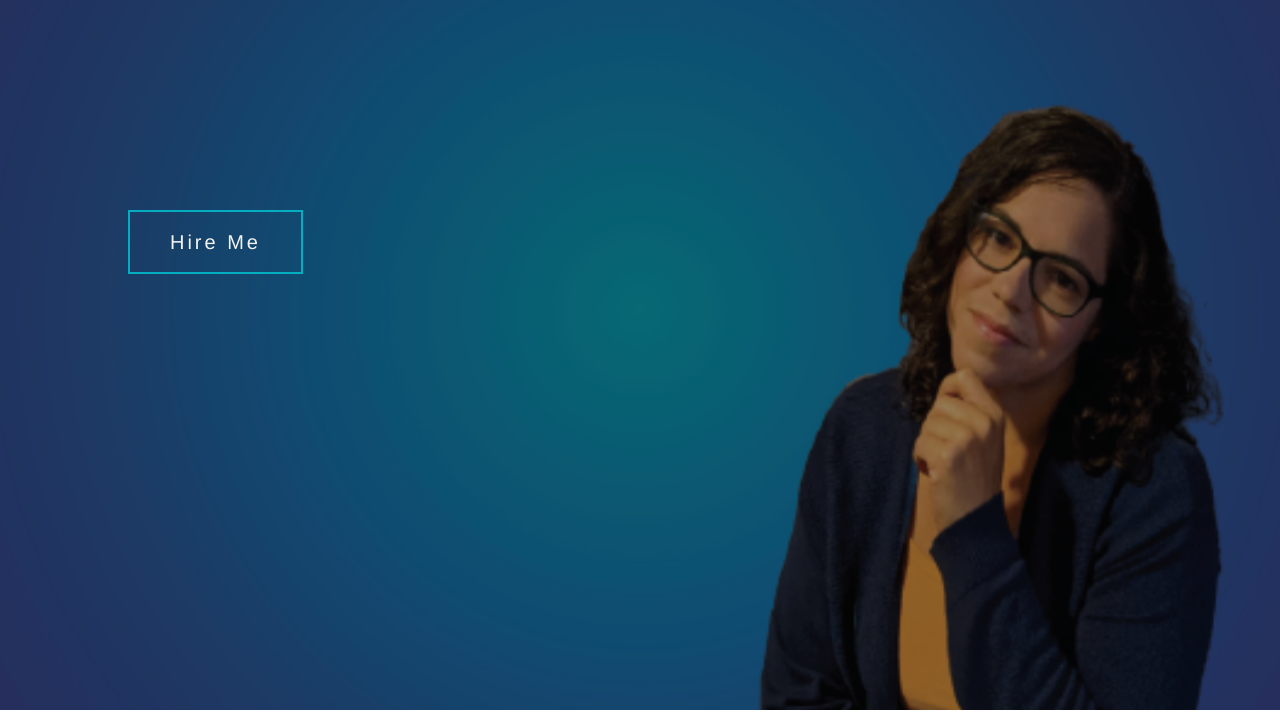
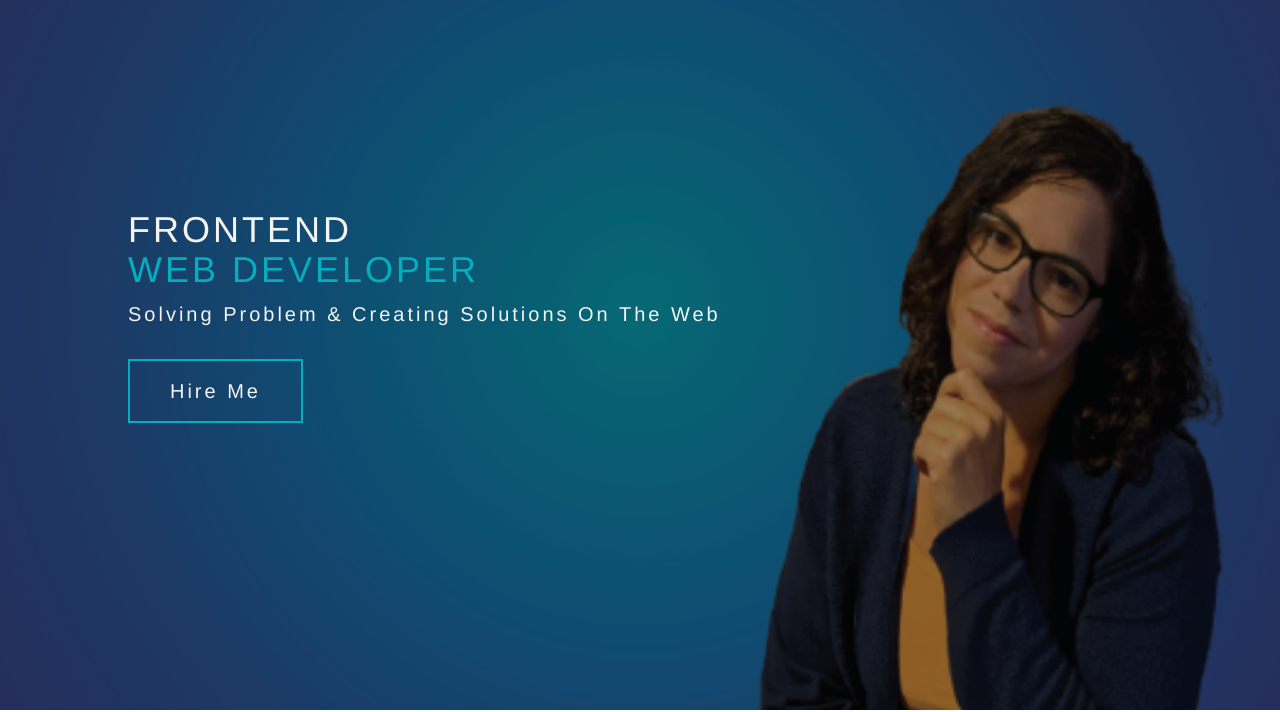
Before and after one commit to Cmmh1101/my-portfolio, a website: page public/index.html in a window 1280 px wide. Shown: the part 90-802 px from the top of the page. Drawn offline with nearby package versions, Linux system fonts and the light colour scheme.

Commit message:
changed hero text

```diff
--- a/public/index.html
+++ b/public/index.html
@@ -37,9 +37,8 @@
             <div class="container-image"></div>
         </div>
         <div class="hero-text">
-            <!-- <h1>
-                <span class="firstWord">frontend developer</span><br />Solving Problems <br />& Creating Solutions on the web!
-            </h1> -->
+            <h1>frontend <br /> <span class="firstWord"> web Developer</span></h1>
+            <p>solving problem & creating solutions on the web</p>
             <a href="#contactme" class="resume-cta">Hire Me</a>
         </div>
         <div class="arrow-down">
--- a/public/style.css
+++ b/public/style.css
@@ -147,6 +147,11 @@
 
             .firstWord {
                 color: var(--light-blue);
+            }
+
+            .hero-text p {
+                color: var(--light-gray);
+                text-transform: capitalize;
             }
 
             .resume-cta {
```
